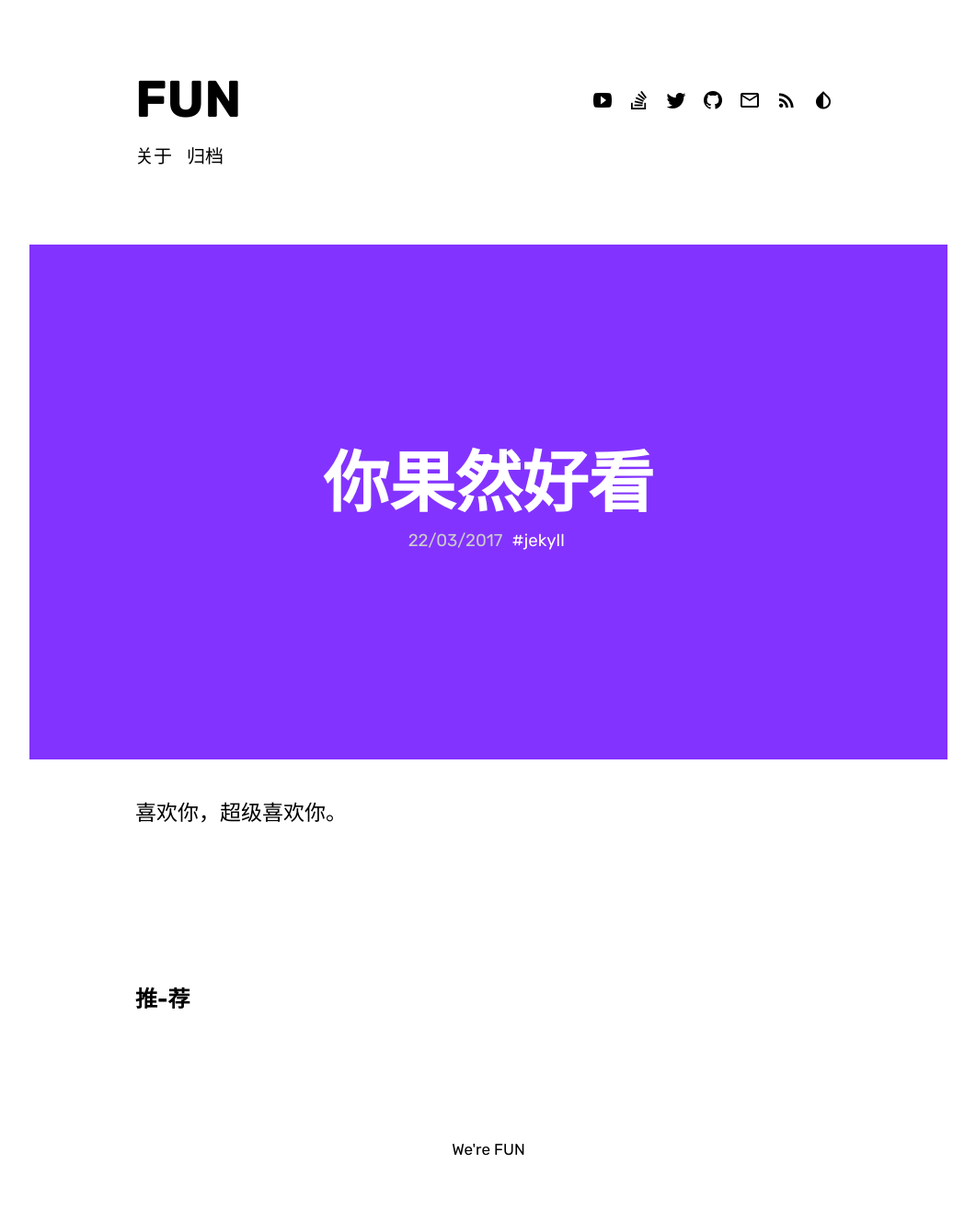
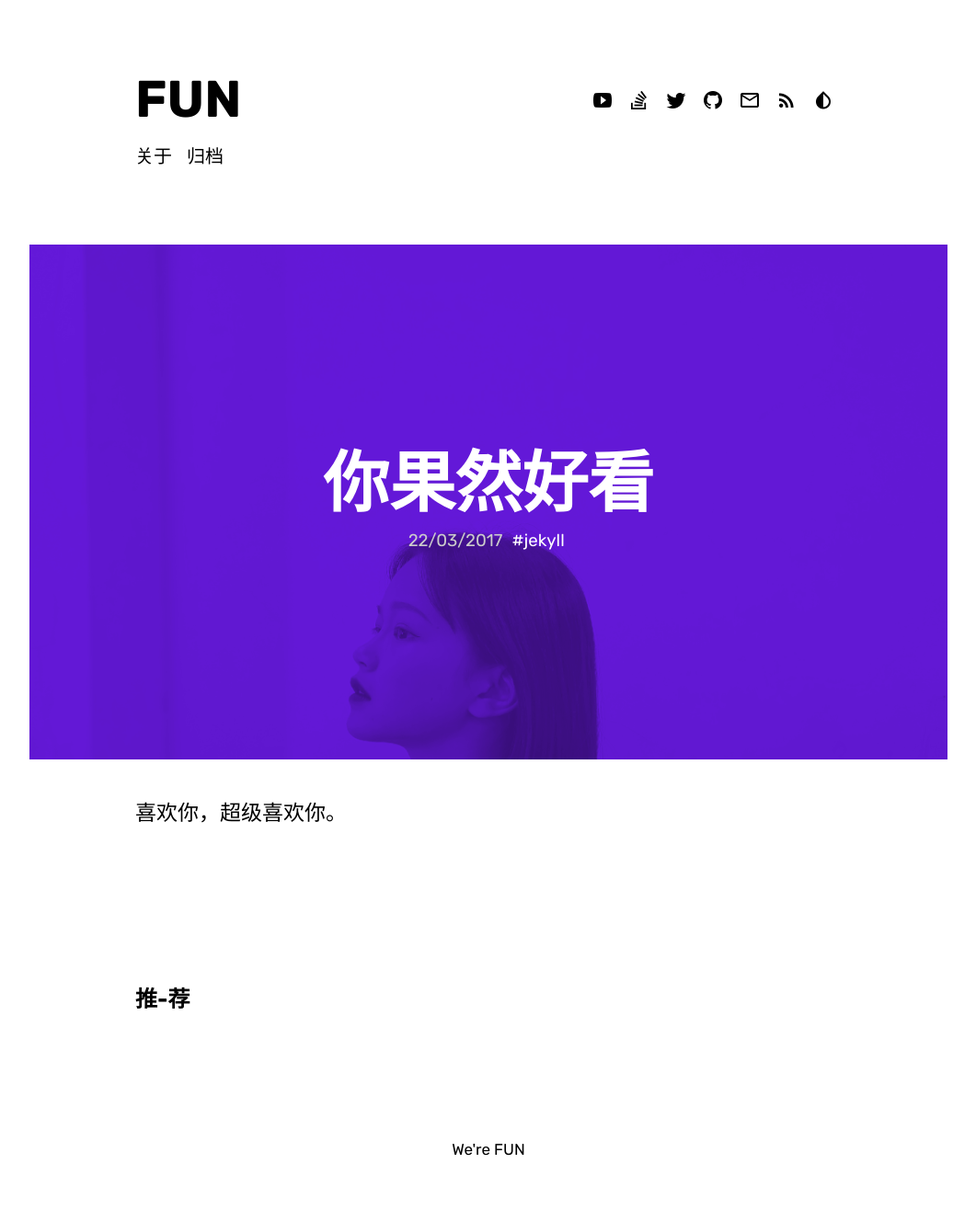
Before and after one commit to FUNzmr/Remember, a Jekyll site: the page built from _posts/2017-03-22-welcome-to-dactl.md, in a window 1280 px wide. Shown: the whole page at 92% size, without its empty margins (109-1170 px from the left). Built offline with Jekyll 4.4.1, drawn with Linux system fonts in a browser that asks for light colours; some web fonts are replaced; comment, search, counter and statistics services are not loaded.

Commit message:
Update 2017-03-22-welcome-to-dactl.md

```diff
--- a/_posts/2017-03-22-welcome-to-dactl.md
+++ b/_posts/2017-03-22-welcome-to-dactl.md
@@ -3,7 +3,7 @@ layout: post
 title:  "你果然好看"
 tags:
   - jekyll
-hero: uploads/zmr1569464182809.jpg
+hero: https://github.com/FUNzmr/Remember/blob/master/uploads/zmr1569464182809.jpg
 overlay: purple
 published: true
 
```
